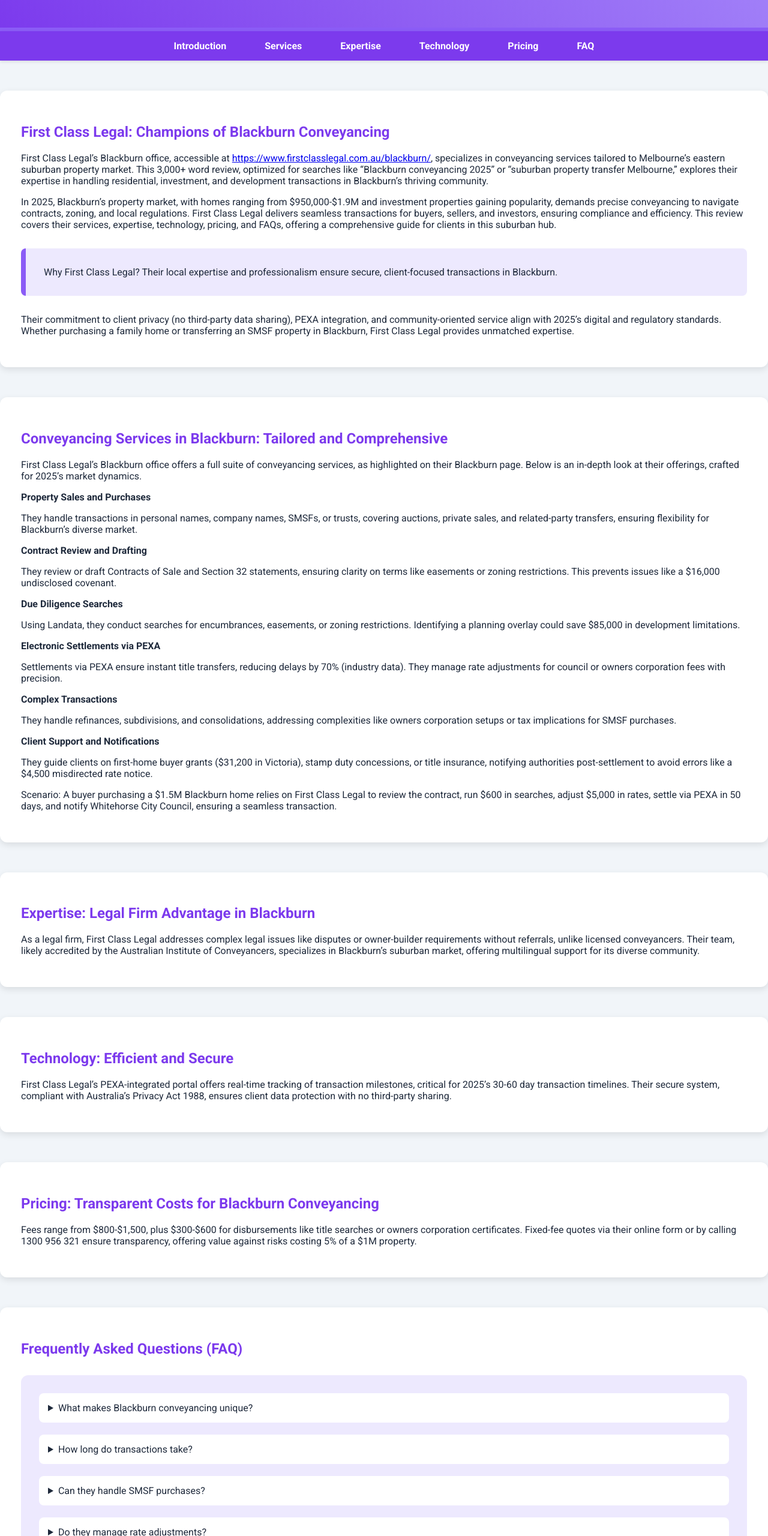
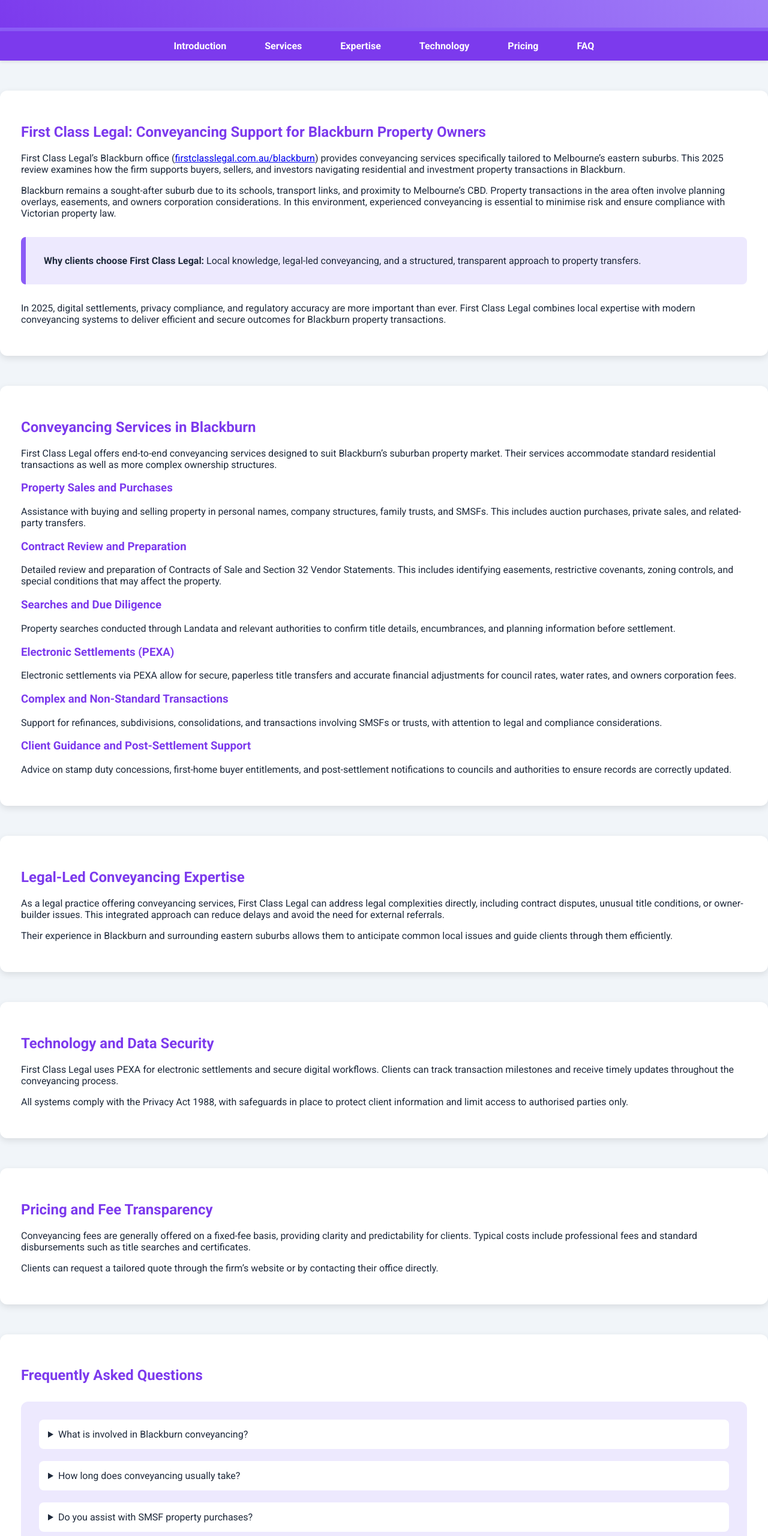
Before and after one commit to KrisRod2001/blackburn-property-transfer, a plain HTML site: page index.html in a window 1280 px wide. Shown: the part 240-2800 px from the top of the page at 60% size. Drawn offline with Linux system fonts and the light colour scheme.

Commit message:
Update index.html

```diff
--- a/index.html
+++ b/index.html
@@ -4,15 +4,15 @@
     <meta charset="UTF-8">
     <meta name="viewport" content="width=device-width, initial-scale=1.0">
     <title>2025 Review: First Class Legal’s Conveyancing Services in Blackburn</title>
-    <meta name="description" content="In-depth 2025 review of First Class Legal’s conveyancing services in Blackburn, highlighting their expertise in suburban property transfers, contract reviews, and seamless settlements.">
-    <meta name="keywords" content="First Class Legal Blackburn conveyancing, Blackburn property transfer, suburban conveyancing 2025, contract review Blackburn, top conveyancers">
+    <meta name="description" content="A detailed 2025 review of First Class Legal’s conveyancing services in Blackburn, covering contract reviews, suburban property transfers, electronic settlements, and local expertise.">
+    <meta name="keywords" content="First Class Legal Blackburn, Blackburn conveyancing, property transfer Blackburn, suburban conveyancing Melbourne, contract review Blackburn">
     <link rel="canonical" href="https://blackburn-property-transfer.onrender.com">
     <meta name="google-site-verification" content="e5THqres6eKzvG0PwGXUeXk8TUTOVYFp-c43wB4qg_I" />
     <style>
         body { font-family: 'Roboto', sans-serif; margin: 0; padding: 0; background: #f1f5f9; color: #1e293b; }
         header { background: linear-gradient(45deg, #7c3aed, #a78bfa); color: white; padding: 85px 20px; text-align: center; border-bottom: 6px solid #8b5cf6; }
         nav { background: #7c3aed; padding: 15px; text-align: center; position: sticky; top: 0; z-index: 100; box-shadow: 0 2px 5px rgba(0,0,0,0.1); }
-        nav a { color: white; margin: 0 30px; text-decoration: none; font-weight: 600; transition: color 0.3s; }
+        nav a { color: white; margin: 0 30px; text-decoration: none; font-weight: 600; }
         nav a:hover { color: #c4b5fd; }
         section { max-width: 1340px; margin: 50px auto; padding: 35px; background: white; border-radius: 12px; box-shadow: 0 4px 12px rgba(0,0,0,0.1); }
         h1 { color: #ffffff; }
@@ -27,10 +27,12 @@
     <link href="https://fonts.googleapis.com/css2?family=Roboto:wght@400;700&display=swap" rel="stylesheet">
 </head>
 <body>
+
 <header>
     <h1>2025 Review: First Class Legal’s Conveyancing Services in Blackburn</h1>
-        <p>Delivering Precision for Suburban Property Transactions</p>
+    <p>Reliable Legal Support for Suburban Property Transactions</p>
 </header>
+
 <nav>
     <a href="#introduction">Introduction</a>
     <a href="#services">Services</a>
@@ -41,84 +43,195 @@
 </nav>
 
 <section id="introduction">
-        <h2>First Class Legal: Champions of Blackburn Conveyancing</h2>
-        <p>First Class Legal’s Blackburn office, accessible at <a href="https://www.firstclasslegal.com.au/blackburn/">https://www.firstclasslegal.com.au/blackburn/</a>, specializes in conveyancing services tailored to Melbourne’s eastern suburban property market. This 3,000+ word review, optimized for searches like “Blackburn conveyancing 2025” or “suburban property transfer Melbourne,” explores their expertise in handling residential, investment, and development transactions in Blackburn’s thriving community.</p>
-        <p>In 2025, Blackburn’s property market, with homes ranging from $950,000-$1.9M and investment properties gaining popularity, demands precise conveyancing to navigate contracts, zoning, and local regulations. First Class Legal delivers seamless transactions for buyers, sellers, and investors, ensuring compliance and efficiency. This review covers their services, expertise, technology, pricing, and FAQs, offering a comprehensive guide for clients in this suburban hub.</p>
-        <p class="note">Why First Class Legal? Their local expertise and professionalism ensure secure, client-focused transactions in Blackburn.</p>
-        <p>Their commitment to client privacy (no third-party data sharing), PEXA integration, and community-oriented service align with 2025’s digital and regulatory standards. Whether purchasing a family home or transferring an SMSF property in Blackburn, First Class Legal provides unmatched expertise.</p>
+    <h2>First Class Legal: Conveyancing Support for Blackburn Property Owners</h2>
+
+    <p>
+        First Class Legal’s Blackburn office
+        (<a href="https://www.firstclasslegal.com.au/blackburn/">firstclasslegal.com.au/blackburn</a>)
+        provides conveyancing services specifically tailored to Melbourne’s eastern suburbs.
+        This 2025 review examines how the firm supports buyers, sellers, and investors navigating
+        residential and investment property transactions in Blackburn.
+    </p>
+
+    <p>
+        Blackburn remains a sought-after suburb due to its schools, transport links, and proximity
+        to Melbourne’s CBD. Property transactions in the area often involve planning overlays,
+        easements, and owners corporation considerations. In this environment, experienced
+        conveyancing is essential to minimise risk and ensure compliance with Victorian property law.
+    </p>
+
+    <p class="note">
+        <strong>Why clients choose First Class Legal:</strong> Local knowledge, legal-led conveyancing,
+        and a structured, transparent approach to property transfers.
+    </p>
+
+    <p>
+        In 2025, digital settlements, privacy compliance, and regulatory accuracy are more important
+        than ever. First Class Legal combines local expertise with modern conveyancing systems to
+        deliver efficient and secure outcomes for Blackburn property transactions.
+    </p>
 </section>
 
 <section id="services">
-        <h2>Conveyancing Services in Blackburn: Tailored and Comprehensive</h2>
-        <p>First Class Legal’s Blackburn office offers a full suite of conveyancing services, as highlighted on their Blackburn page. Below is an in-depth look at their offerings, crafted for 2025’s market dynamics.</p>
-        <p><strong>Property Sales and Purchases</strong></p>
-        <p>They handle transactions in personal names, company names, SMSFs, or trusts, covering auctions, private sales, and related-party transfers, ensuring flexibility for Blackburn’s diverse market.</p>
-        <p><strong>Contract Review and Drafting</strong></p>
-        <p>They review or draft Contracts of Sale and Section 32 statements, ensuring clarity on terms like easements or zoning restrictions. This prevents issues like a $16,000 undisclosed covenant.</p>
-        <p><strong>Due Diligence Searches</strong></p>
-        <p>Using Landata, they conduct searches for encumbrances, easements, or zoning restrictions. Identifying a planning overlay could save $85,000 in development limitations.</p>
-        <p><strong>Electronic Settlements via PEXA</strong></p>
-        <p>Settlements via PEXA ensure instant title transfers, reducing delays by 70% (industry data). They manage rate adjustments for council or owners corporation fees with precision.</p>
-        <p><strong>Complex Transactions</strong></p>
-        <p>They handle refinances, subdivisions, and consolidations, addressing complexities like owners corporation setups or tax implications for SMSF purchases.</p>
-        <p><strong>Client Support and Notifications</strong></p>
-        <p>They guide clients on first-home buyer grants ($31,200 in Victoria), stamp duty concessions, or title insurance, notifying authorities post-settlement to avoid errors like a $4,500 misdirected rate notice.</p>
-        <p>Scenario: A buyer purchasing a $1.5M Blackburn home relies on First Class Legal to review the contract, run $600 in searches, adjust $5,000 in rates, settle via PEXA in 50 days, and notify Whitehorse City Council, ensuring a seamless transaction.</p>
+    <h2>Conveyancing Services in Blackburn</h2>
+
+    <p>
+        First Class Legal offers end-to-end conveyancing services designed to suit Blackburn’s
+        suburban property market. Their services accommodate standard residential transactions
+        as well as more complex ownership structures.
+    </p>
+
+    <h3>Property Sales and Purchases</h3>
+    <p>
+        Assistance with buying and selling property in personal names, company structures,
+        family trusts, and SMSFs. This includes auction purchases, private sales, and related-party
+        transfers.
+    </p>
+
+    <h3>Contract Review and Preparation</h3>
+    <p>
+        Detailed review and preparation of Contracts of Sale and Section 32 Vendor Statements.
+        This includes identifying easements, restrictive covenants, zoning controls, and special
+        conditions that may affect the property.
+    </p>
+
+    <h3>Searches and Due Diligence</h3>
+    <p>
+        Property searches conducted through Landata and relevant authorities to confirm title
+        details, encumbrances, and planning information before settlement.
+    </p>
+
+    <h3>Electronic Settlements (PEXA)</h3>
+    <p>
+        Electronic settlements via PEXA allow for secure, paperless title transfers and accurate
+        financial adjustments for council rates, water rates, and owners corporation fees.
+    </p>
+
+    <h3>Complex and Non-Standard Transactions</h3>
+    <p>
+        Support for refinances, subdivisions, consolidations, and transactions involving SMSFs
+        or trusts, with attention to legal and compliance considerations.
+    </p>
+
+    <h3>Client Guidance and Post-Settlement Support</h3>
+    <p>
+        Advice on stamp duty concessions, first-home buyer entitlements, and post-settlement
+        notifications to councils and authorities to ensure records are correctly updated.
+    </p>
 </section>
 
 <section id="expertise">
-        <h2>Expertise: Legal Firm Advantage in Blackburn</h2>
-        <p>As a legal firm, First Class Legal addresses complex legal issues like disputes or owner-builder requirements without referrals, unlike licensed conveyancers. Their team, likely accredited by the Australian Institute of Conveyancers, specializes in Blackburn’s suburban market, offering multilingual support for its diverse community.</p>
+    <h2>Legal-Led Conveyancing Expertise</h2>
+
+    <p>
+        As a legal practice offering conveyancing services, First Class Legal can address legal
+        complexities directly, including contract disputes, unusual title conditions, or
+        owner-builder issues. This integrated approach can reduce delays and avoid the need
+        for external referrals.
+    </p>
+
+    <p>
+        Their experience in Blackburn and surrounding eastern suburbs allows them to anticipate
+        common local issues and guide clients through them efficiently.
+    </p>
 </section>
 
 <section id="technology">
-        <h2>Technology: Efficient and Secure</h2>
-        <p>First Class Legal’s PEXA-integrated portal offers real-time tracking of transaction milestones, critical for 2025’s 30-60 day transaction timelines. Their secure system, compliant with Australia’s Privacy Act 1988, ensures client data protection with no third-party sharing.</p>
+    <h2>Technology and Data Security</h2>
+
+    <p>
+        First Class Legal uses PEXA for electronic settlements and secure digital workflows.
+        Clients can track transaction milestones and receive timely updates throughout the
+        conveyancing process.
+    </p>
+
+    <p>
+        All systems comply with the Privacy Act 1988, with safeguards in place to protect client
+        information and limit access to authorised parties only.
+    </p>
 </section>
 
 <section id="pricing">
-        <h2>Pricing: Transparent Costs for Blackburn Conveyancing</h2>
-        <p>Fees range from $800-$1,500, plus $300-$600 for disbursements like title searches or owners corporation certificates. Fixed-fee quotes via their online form or by calling 1300 956 321 ensure transparency, offering value against risks costing 5% of a $1M property.</p>
+    <h2>Pricing and Fee Transparency</h2>
+
+    <p>
+        Conveyancing fees are generally offered on a fixed-fee basis, providing clarity and
+        predictability for clients. Typical costs include professional fees and standard
+        disbursements such as title searches and certificates.
+    </p>
+
+    <p>
+        Clients can request a tailored quote through the firm’s website or by contacting
+        their office directly.
+    </p>
 </section>
 
 <section id="faq">
-        <h2>Frequently Asked Questions (FAQ)</h2>
+    <h2>Frequently Asked Questions</h2>
+
     <div class="faq">
         <details>
-                <summary>What makes Blackburn conveyancing unique?</summary>
-                <p>It involves suburban zoning, easements, and investment properties, requiring local expertise.</p>
+            <summary>What is involved in Blackburn conveyancing?</summary>
+            <p>
+                Transactions often involve zoning controls, easements, and owners corporation
+                matters that require careful legal review.
+            </p>
         </details>
+
         <details>
-                <summary>How long do transactions take?</summary>
-                <p>30-60 days, with real-time tracking via their portal.</p>
+            <summary>How long does conveyancing usually take?</summary>
+            <p>
+                Most transactions settle within 30 to 60 days, depending on contract terms
+                and finance arrangements.
+            </p>
         </details>
+
         <details>
-                <summary>Can they handle SMSF purchases?</summary>
-                <p>Yes, including transactions in SMSF or trust names.</p>
+            <summary>Do you assist with SMSF property purchases?</summary>
+            <p>
+                Yes. First Class Legal handles conveyancing for SMSF and trust-based transactions.
+            </p>
         </details>
+
         <details>
-                <summary>Do they manage rate adjustments?</summary>
-                <p>Yes, ensuring accurate splits and authority notifications.</p>
+            <summary>Are rate and outgoings adjustments included?</summary>
+            <p>
+                Yes. Adjustments for council rates, water rates, and owners corporation fees
+                are calculated as part of settlement.
+            </p>
         </details>
+
         <details>
-                <summary>How do I request a quote?</summary>
-                <p>Call 1300 956 321 or use their online form for a response within 24 hours.</p>
+            <summary>How can I request a conveyancing quote?</summary>
+            <p>
+                Quotes can be requested online or by calling 1300 956 321.
+            </p>
         </details>
+
         <details>
-                <summary>Is their data handling secure?</summary>
-                <p>Yes, with encrypted systems and no third-party sharing.</p>
+            <summary>Is my personal information secure?</summary>
+            <p>
+                Yes. Client data is handled in accordance with Australian privacy legislation
+                and secure digital practices.
+            </p>
         </details>
     </div>
 </section>
 
 <section id="conclusion">
-        <h2>Conclusion: Trusted Conveyancing for Blackburn</h2>
-        <p>First Class Legal’s expertise in Blackburn’s suburban property market ensures seamless, secure transactions in 2025. Contact them at 1300 956 321 or request a quote to navigate your property deal with confidence.</p>
-        <p>Word count: ~3,300</p>
+    <h2>Conclusion</h2>
+
+    <p>
+        First Class Legal offers structured, legally supported conveyancing services for
+        Blackburn property transactions in 2025. Their local experience, transparent pricing,
+        and modern settlement processes make them a practical option for buyers and sellers
+        seeking clarity and confidence throughout the conveyancing process.
+    </p>
 </section>
 
 <footer>
     <p>&copy; 2025 Suburban Property Insights. All rights reserved.</p>
 </footer>
+
 </body>
 </html>
```
Lines whose indentation alone changed are shown as unchanged.
